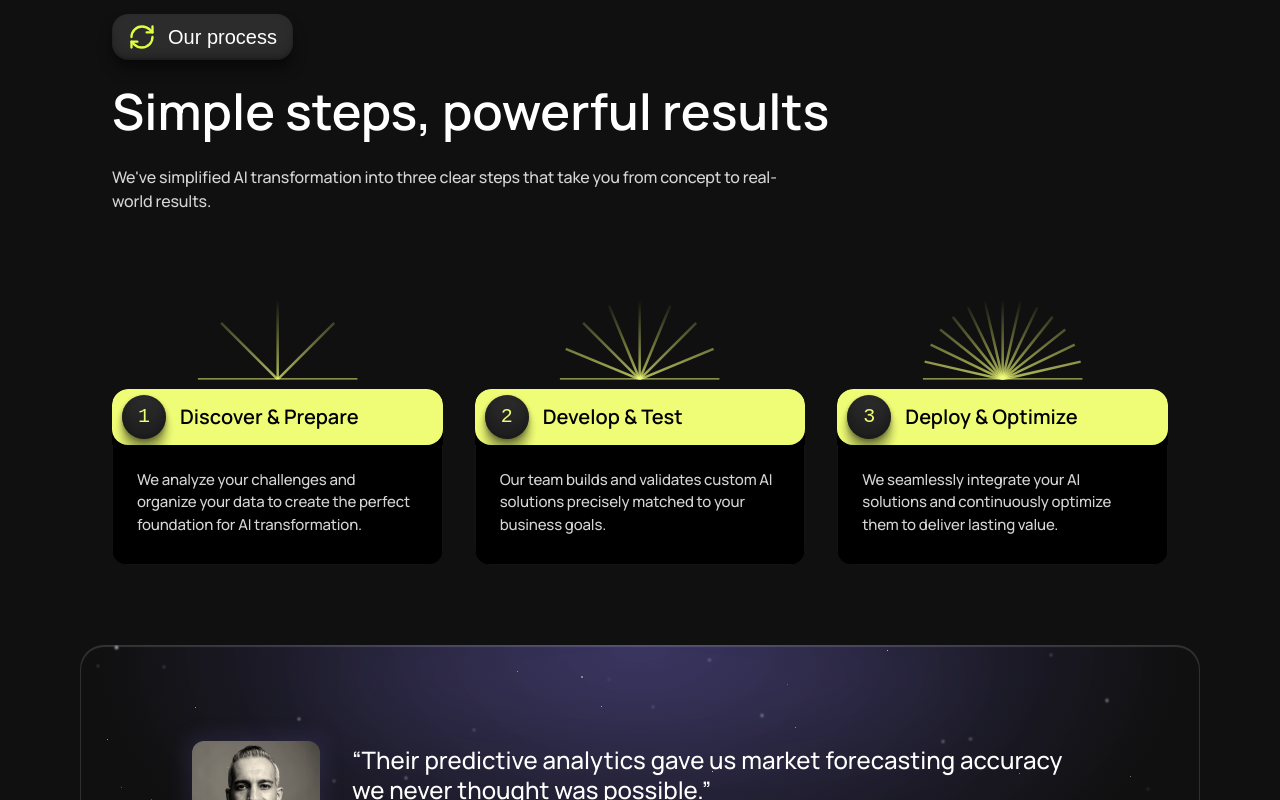
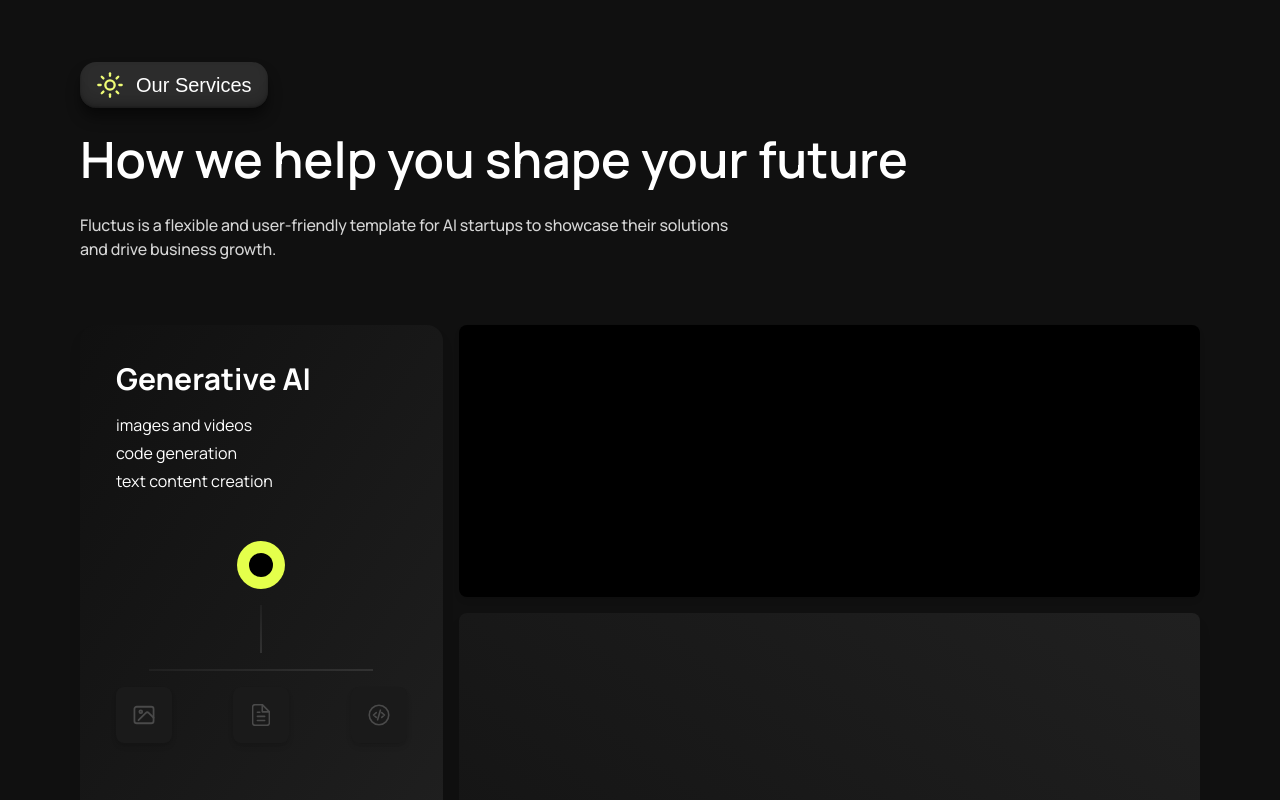
Before and after one commit to jamolweb/AI-branding-frontend, a Next.js app: page / in a window 1280 px wide. Shown: the part 1780-2580 px from the top of the page. Built offline with nearby package versions, Linux system fonts and the light colour scheme.

Commit message:
Add OurServices component to HomePage: enhance service offerings display with improved layout and styling; update SectionName for new service icon support.

```diff
--- a/src/app/page.tsx
+++ b/src/app/page.tsx
@@ -4,6 +4,7 @@ import FeaturesSection from '@/components/layout/homePage/FeaturesSection'
 import Footer from '@/components/layout/homePage/Footer'
 import HeroSection from '@/components/layout/homePage/HeroSection'
 import Navbar from '@/components/layout/homePage/Navbar'
+import OurServices from '@/components/layout/homePage/OurServices'
 import PlansSection from '@/components/layout/homePage/PlansSection'
 import ProcessSection from '@/components/layout/homePage/ProcessSection'
 import TestimonialWithStars from '@/components/layout/homePage/Testimonials'
@@ -31,6 +32,7 @@ const HomePage = () => {
 					<HeroSection />
 					<TrustedBySection />
 					<FeaturesSection />
+					<OurServices />
 					<ProcessSection />
 					<TestimonialWithStars />
 					<PlansSection />
--- a/src/components/layout/homePage/OurServices.tsx
+++ b/src/components/layout/homePage/OurServices.tsx
@@ -1,26 +1,195 @@
-import SectionName from '@/components/ui/homePage/SectionName'
+'use client'
+
 import SectionTitle from '@/components/ui/homePage/sectionTitle'
+import SectionName from '../../ui/homePage/SectionName'
 
 const OurServices = () => {
 	return (
 		<div className='py-20'>
-			<SectionName name='services' title='Our Services' />
+			<SectionName name='service' title='Our Services' />
 			<SectionTitle
 				title='How we help you shape your future'
 				description={`Fluctus is a flexible and user-friendly template for AI startups to showcase their solutions and drive business growth.`}
 			/>
-			<div className='grid grid-cols-3 gap-4 mt-12'>
-				<div className='col-span-3 row-span-2 bg-[#141414] rounded-xl p-8'>
-					{/* First div: 3 width x 2 height */}
+			<div className='grid grid-cols-3 grid-rows-3 gap-4 w-full max-w-[1500px] h-[850px] mx-auto'>
+				<div className='col-span-1 row-span-2 flex flex-col bg-gradient-to-br from-[#101010] to-[#202020] rounded-2xl shadow-lg p-9 gap-4 w-full h-full overflow-hidden'>
+					{/* Header */}
+					<div className='flex flex-col justify-center flex-shrink-0'>
+						<h3 className='text-3xl font-bold text-white'>Generative AI</h3>
+					</div>
+
+					{/* List */}
+					<div className='flex flex-col justify-center flex-shrink-0'>
+						<ul className='text-white space-y-1'>
+							<li>
+								<p>images and videos</p>
+							</li>
+							<li>
+								<p>code generation</p>
+							</li>
+							<li>
+								<p>text content creation</p>
+							</li>
+						</ul>
+					</div>
+
+					{/* Illustration/Connection Section */}
+					<div className='relative mt-8'>
+						{/* Star/Plus icon */}
+						<div className='flex justify-center'>
+							<div className='w-12 h-12 bg-[#E4FF4B] rounded-full relative flex items-center justify-center'>
+								<div className='absolute w-2 h-8 bg-[#E4FF4B]'></div>
+								<div className='absolute w-8 h-2 bg-[#E4FF4B]'></div>
+								<div className='absolute w-6 h-6 bg-black rounded-full'></div>
+							</div>
+						</div>
+
+						{/* Connection line */}
+						<div className='h-12 w-0.5 bg-gradient-to-b from-[#202020] to-[#323232] mx-auto my-4'></div>
+
+						{/* Horizontal connection */}
+						<div className='flex justify-center'>
+							<div className='w-56 h-0.5 bg-gradient-to-r from-[#202020] to-[#323232]'></div>
+						</div>
+
+						{/* Icon boxes */}
+						<div className='flex justify-between pt-4'>
+							{/* Image icon */}
+							<div className='w-14 h-14 bg-[#1A1A1A] rounded-lg flex items-center justify-center shadow-md'>
+								<svg
+									width='22'
+									height='22'
+									viewBox='0 0 31 31'
+									fill='none'
+									xmlns='http://www.w3.org/2000/svg'
+								>
+									<path
+										d='M25.6782 3.875H5.32178C3.48654 3.875 2 5.36154 2 7.19678V23.8032C2 25.6385 3.48654 27.125 5.32178 27.125H25.6782C27.5135 27.125 29 25.6385 29 23.8032V7.19678C29 5.36154 27.5135 3.875 25.6782 3.875Z'
+										stroke='#4A4A4A'
+										strokeWidth='2.5'
+										strokeLinecap='round'
+										strokeLinejoin='round'
+									/>
+									<path
+										d='M10.9688 12.9688C12.0734 12.9688 12.9688 12.0734 12.9688 10.9688C12.9688 9.86411 12.0734 8.96875 10.9688 8.96875C9.86411 8.96875 8.96875 9.86411 8.96875 10.9688C8.96875 12.0734 9.86411 12.9688 10.9688 12.9688Z'
+										stroke='#4A4A4A'
+										strokeWidth='2.5'
+										strokeLinecap='round'
+										strokeLinejoin='round'
+									/>
+									<path
+										d='M29.0001 19.375L22.0626 12.4375C21.5407 11.9156 20.8345 11.625 20.1001 11.625C19.3656 11.625 18.6595 11.9156 18.1376 12.4375L7.75006 22.8125'
+										stroke='#4A4A4A'
+										strokeWidth='2.5'
+										strokeLinecap='round'
+										strokeLinejoin='round'
+									/>
+								</svg>
+							</div>
+
+							{/* Document icon */}
+							<div className='w-14 h-14 bg-[#1A1A1A] rounded-lg flex items-center justify-center shadow-md'>
+								<svg
+									width='18'
+									height='22'
+									viewBox='0 0 27 34'
+									fill='none'
+									xmlns='http://www.w3.org/2000/svg'
+								>
+									<path
+										d='M15.4688 1.0625H4.21875C3.23556 1.0625 2.29217 1.45481 1.59794 2.14904C0.903705 2.84328 0.511395 3.78666 0.511395 4.76985V29.2301C0.511395 30.2133 0.903705 31.1567 1.59794 31.8509C2.29217 32.5452 3.23556 32.9375 4.21875 32.9375H22.7812C23.7644 32.9375 24.7078 32.5452 25.402 31.8509C26.0963 31.1567 26.4886 30.2133 26.4886 29.2301V12.0823L15.4688 1.0625Z'
+										stroke='#4A4A4A'
+										strokeWidth='2.5'
+										strokeLinecap='round'
+										strokeLinejoin='round'
+									/>
+									<path
+										d='M15.4688 1.0625V12.0823H26.4886'
+										stroke='#4A4A4A'
+										strokeWidth='2.5'
+										strokeLinecap='round'
+										strokeLinejoin='round'
+									/>
+									<path
+										d='M19.1762 19.1719H7.92621'
+										stroke='#4A4A4A'
+										strokeWidth='2.5'
+										strokeLinecap='round'
+										strokeLinejoin='round'
+									/>
+									<path
+										d='M19.1762 25.5225H7.92621'
+										stroke='#4A4A4A'
+										strokeWidth='2.5'
+										strokeLinecap='round'
+										strokeLinejoin='round'
+									/>
+									<path
+										d='M11.6336 12.8213H9.76184H7.92621'
+										stroke='#4A4A4A'
+										strokeWidth='2.5'
+										strokeLinecap='round'
+										strokeLinejoin='round'
+									/>
+								</svg>
+							</div>
+
+							{/* Code icon */}
+							<div className='w-14 h-14 bg-[#1A1A1A] rounded-lg flex items-center justify-center shadow-md'>
+								<svg
+									width='22'
+									height='22'
+									viewBox='0 0 34 34'
+									fill='none'
+									xmlns='http://www.w3.org/2000/svg'
+								>
+									<path
+										d='M17 32.0625C25.3198 32.0625 32.0625 25.3198 32.0625 17C32.0625 8.68019 25.3198 1.9375 17 1.9375C8.68019 1.9375 1.9375 8.68019 1.9375 17C1.9375 25.3198 8.68019 32.0625 17 32.0625Z'
+										stroke='#4A4A4A'
+										strokeWidth='2.5'
+										strokeLinecap='round'
+										strokeLinejoin='round'
+									/>
+									<path
+										d='M12.75 13.2812L8.5 17L12.75 20.7188'
+										stroke='#4A4A4A'
+										strokeWidth='2.5'
+										strokeLinecap='round'
+										strokeLinejoin='round'
+									/>
+									<path
+										d='M21.25 13.2812L25.5 17L21.25 20.7188'
+										stroke='#4A4A4A'
+										strokeWidth='2.5'
+										strokeLinecap='round'
+										strokeLinejoin='round'
+									/>
+									<path
+										d='M19.125 9.5625L14.875 24.4375'
+										stroke='#4A4A4A'
+										strokeWidth='2.5'
+										strokeLinecap='round'
+										strokeLinejoin='round'
+									/>
+								</svg>
+							</div>
+						</div>
+					</div>
 				</div>
-				<div className='col-span-2 bg-[#141414] rounded-xl p-8'>
-					{/* Second div: 2 width x 1 height */}
+
+				{/* Second div - Spans 2 columns */}
+				<div className='col-span-2 bg-black rounded-lg p-6 shadow-md flex flex-col gap-3'>
+					{/* Content here */}
 				</div>
-				<div className='col-span-1 bg-[#141414] rounded-xl p-8'>
-					{/* Third div: 1 width x 1 height */}
+
+				{/* Third div - Spans 2 columns & 2 rows */}
+				<div className='col-span-2 row-span-2 bg-gradient-to-tr from-[#101010] to-[#202020] rounded-lg p-6 shadow-lg flex flex-col gap-3 overflow-visible'>
+					{/* Content here */}
 				</div>
-				<div className='col-span-2 row-span-2 bg-[#141414] rounded-xl p-8'>
-					{/* Fourth div: 2 width x 2 height */}
+
+				{/* Fourth div - Spans 1 row & 1 column */}
+				<div className='col-span-1 row-span-1 bg-gradient-to-tr from-[#101010] to-[#202020] rounded-lg p-6 shadow-lg flex flex-col gap-3 overflow-visible'>
+					{/* Content here */}
 				</div>
 			</div>
 		</div>
--- a/src/components/ui/homePage/SectionName.tsx
+++ b/src/components/ui/homePage/SectionName.tsx
@@ -2,6 +2,11 @@ import { motion } from 'framer-motion'
 import { FlowerIcon, RefreshCw, StarIcon, Sun } from 'lucide-react'
 
 const icons = {
+	service: (
+		<div className='w-7 h-7 rounded-full flex items-center justify-center'>
+			<Sun className='w-7 h-7 text-[#effc76]' />
+		</div>
+	),
 	process: (
 		<div className='w-7 h-7 rounded-full flex items-center justify-center'>
 			<RefreshCw className='w-7 h-7 text-[#E2FF3F]' />
@@ -39,7 +44,7 @@ const SectionName = ({ name, title }: { name: string; title: string }) => {
 				opacity: 1,
 			}}
 		>
-			{icons[name as keyof typeof icons]}
+			{name in icons ? icons[name as keyof typeof icons] : null}
 			<span
 				style={{
 					fontFamily: '"Satoshi", "Satoshi Placeholder", sans-serif',
```
